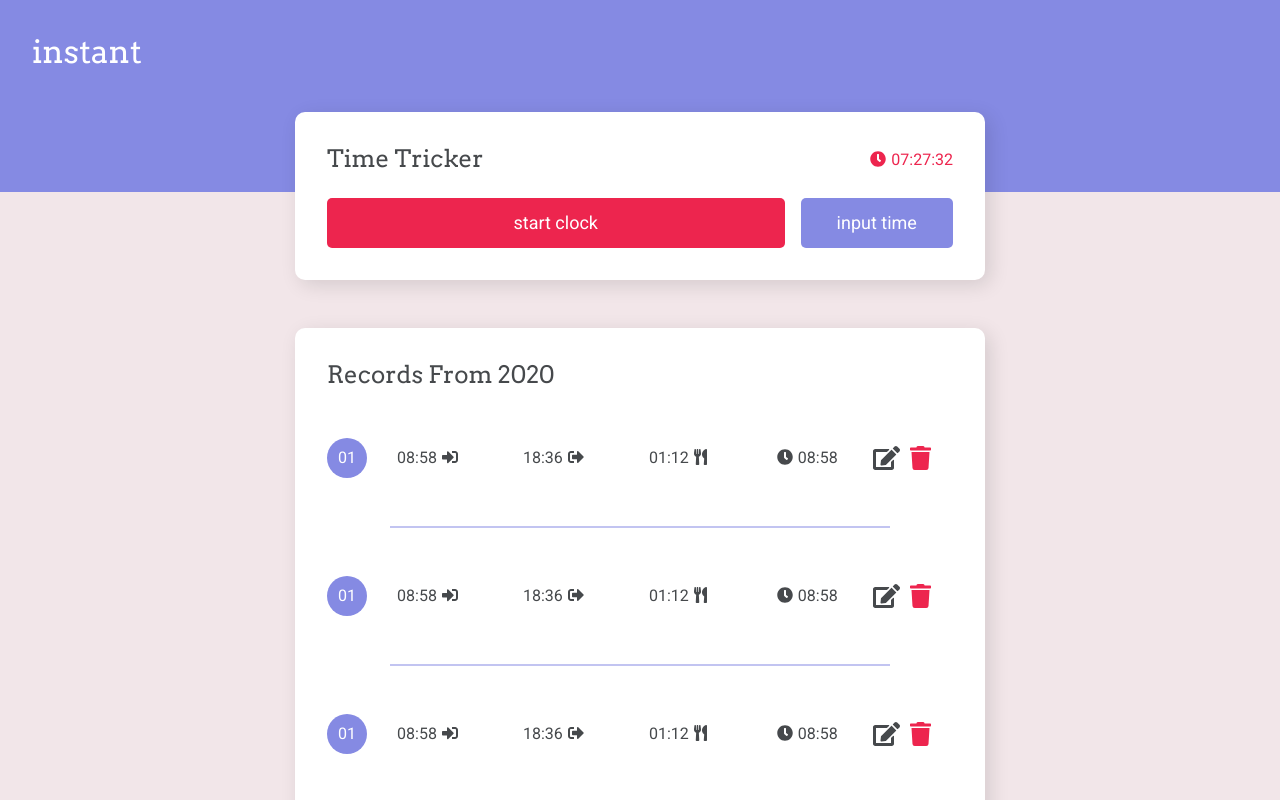
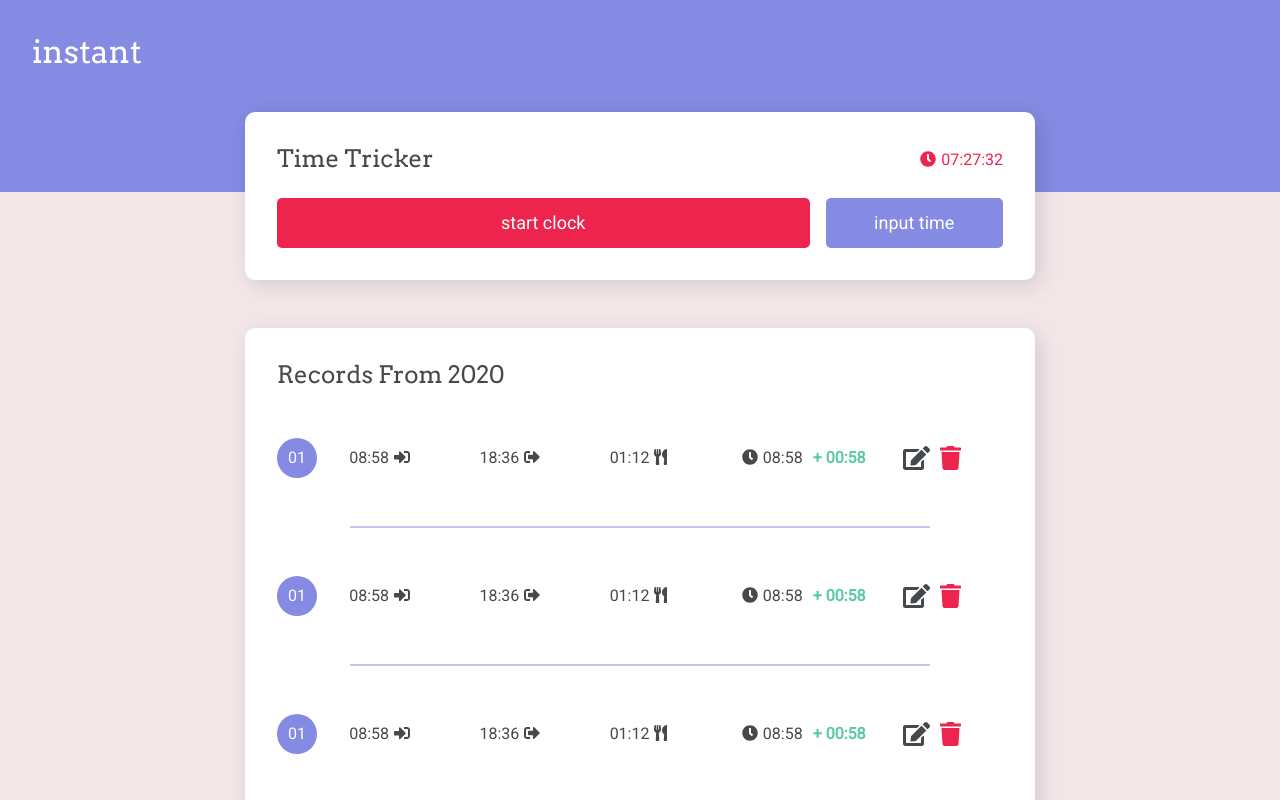
Before and after one commit to maradelynie/instant, a React (Create React App) app in the folder frontend/: page / in a window 1280 px wide. Shown: the top 800 px of the page. Built offline with nearby package versions, Linux system fonts and the light colour scheme.

Commit message:
adding total difference

```diff
--- a/frontend/src/components/itemRecord.js
+++ b/frontend/src/components/itemRecord.js
@@ -22,7 +22,9 @@ export default function ItemRecord() {
               <div>
                 <FontAwesomeIcon className="icon__default" icon={faClock}/>
                 <span className="item__numbers">08:58</span>
+                <span className="item__total">+ 00:58</span>
               </div>
+
             </div>
             <FontAwesomeIcon className="icon__clicable" icon={faEdit}/>
             <FontAwesomeIcon className="icon__trash" icon={faTrash}/>
--- a/frontend/src/global.scss
+++ b/frontend/src/global.scss
@@ -149,3 +149,8 @@ hr{
     justify-content: space-around;
     width: 80%;
 }
+.item__total{
+    color:  $color-good;
+    margin-left: 10px;
+    font-weight: bold;
+}
--- a/frontend/src/variables.scss
+++ b/frontend/src/variables.scss
@@ -4,7 +4,7 @@ $color-base-text: #46494C;
 $color-principal-text: #fff;
 $color-principal: #858AE3;
 $color-secundary: #ED254E;
-$color-good: #177E89;
+$color-good: #59C9A5;
 $color-bad: #ED254E;
 
-$default-conteiner: 690px;
+$default-conteiner: 790px;
```
